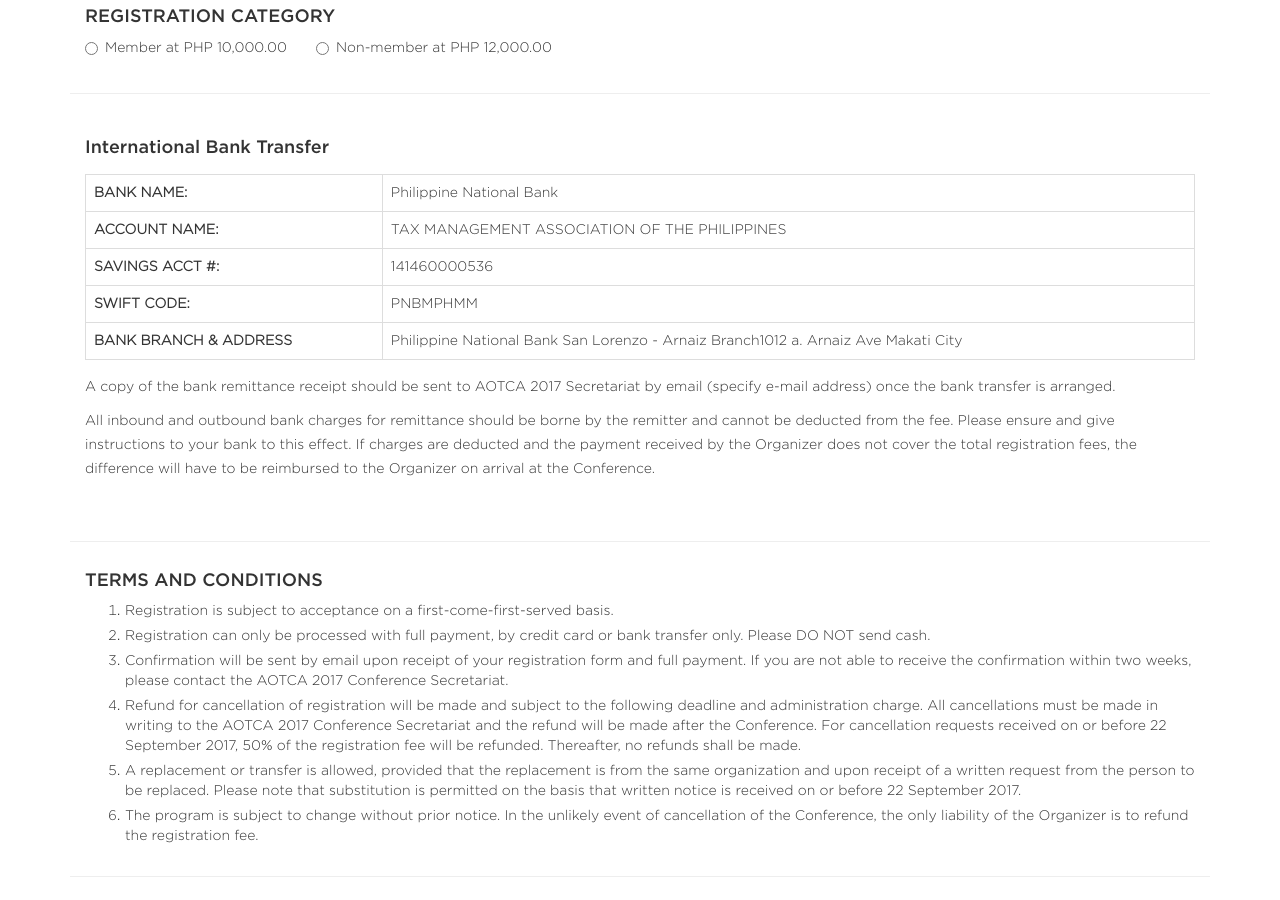
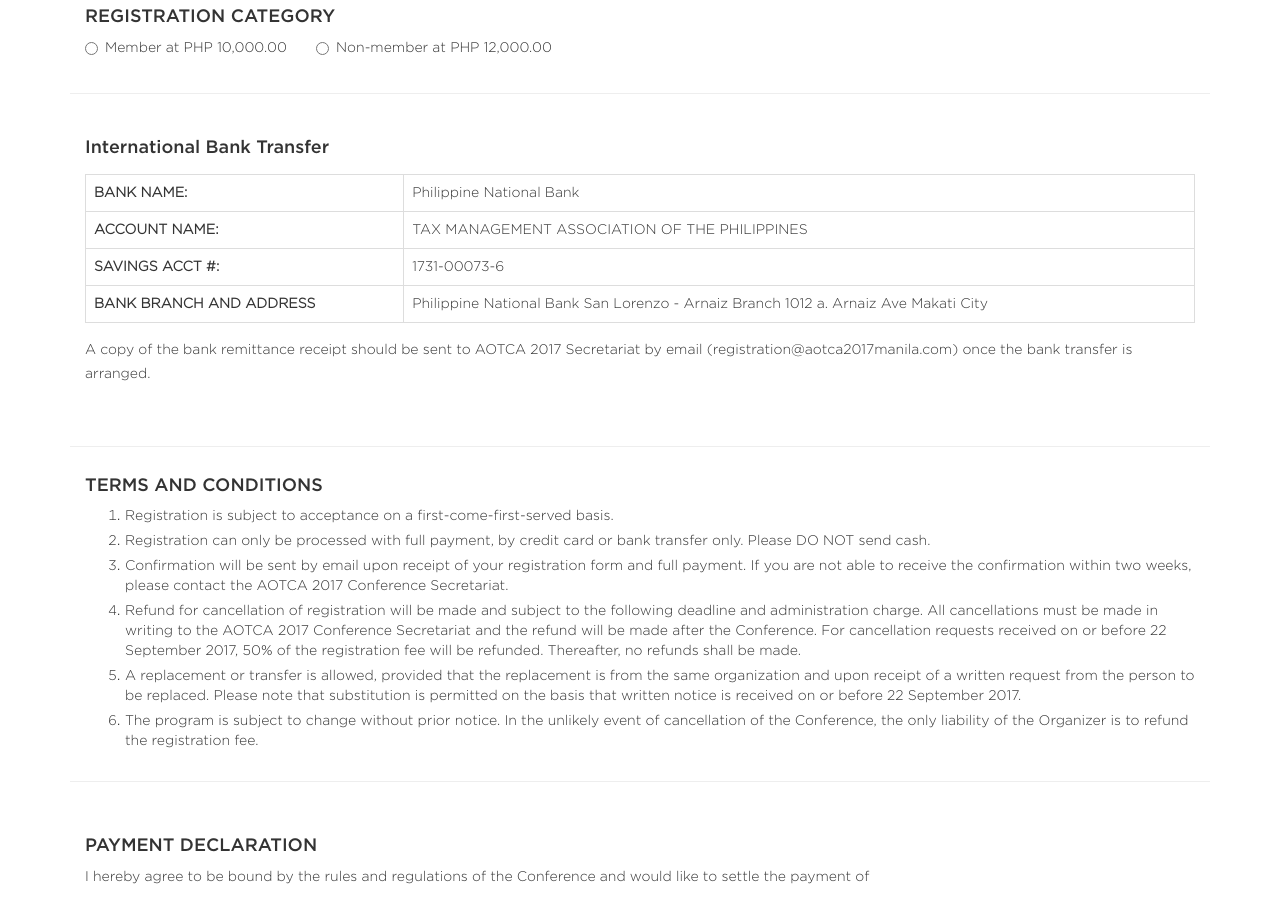
Before and after one commit to aotca2017/aoc2017local, a Jekyll site: the page built from index.html, in a window 1280 px wide and 900 px high, scrolled down 1193 px. Built offline with Jekyll 4.4.1, drawn with Linux system fonts in a browser that asks for light colours.

Commit message:
Updated form

```diff
--- a/_includes/content.html
+++ b/_includes/content.html
@@ -10,7 +10,7 @@
     <form id="form-content" name="" action="https://docs.google.com/forms/d/e/1FAIpQLSc1exPEXdWL3RkaIZWS7DXWxONydrjWFG0DLbjA-wEzRMli2w/formResponse" class="form-content clearfix" target="hidden_iframe" method="POST">
         <div class="form-item radio clearfix col-md-12">
             <h2 class="form-header text-medium">PERSONAL INFORMATION</h2>
-            <span class="content-title stylized-header">Title</span>
+            <span class="content-title stylized-header">TITLE</span>
             <label class="radio-inline">
                 <input class="radioTitle" type="radio" name="titleRadio" value="Prof" required>Prof.
             </label>
@@ -113,21 +113,15 @@
                 </tr>
                 <tr>
                     <th>SAVINGS ACCT #:</th>
-                    <td>141460000536</td>
+                    <td>1731-00073-6</td>
                 </tr>
                 <tr>
-                    <th>SWIFT CODE:</th>
-                    <td>PNBMPHMM</td>
-                </tr>
-                <tr>
-                    <th>BANK BRANCH & ADDRESS</th>
-                    <td>Philippine National Bank San Lorenzo - Arnaiz Branch1012 a. Arnaiz Ave Makati City</td>
+                    <th>BANK BRANCH AND ADDRESS</th>
+                    <td>Philippine National Bank San Lorenzo - Arnaiz Branch 1012 a. Arnaiz Ave Makati City</td>
                 </tr>
                 </tbody>
             </table>
-            <p class="description">A copy of the bank remittance receipt should be sent to AOTCA 2017 Secretariat by email (specify e-mail address) once the bank transfer is arranged.</p>
-            <p class="description">All inbound and outbound bank charges for remittance should be borne by the remitter and cannot be deducted from the fee.  Please ensure and give instructions to your bank to this effect.  If charges are deducted and the payment received by the Organizer does not cover the total registration fees, the difference will have to be reimbursed to the Organizer on arrival at the Conference.
-            </p>
+            <p class="description">A copy of the bank remittance receipt should be sent to AOTCA 2017 Secretariat by email (registration@aotca2017manila.com) once the bank transfer is arranged.</p>
         </div>
 
         <hr class="hr divider clearfix"/>
```
